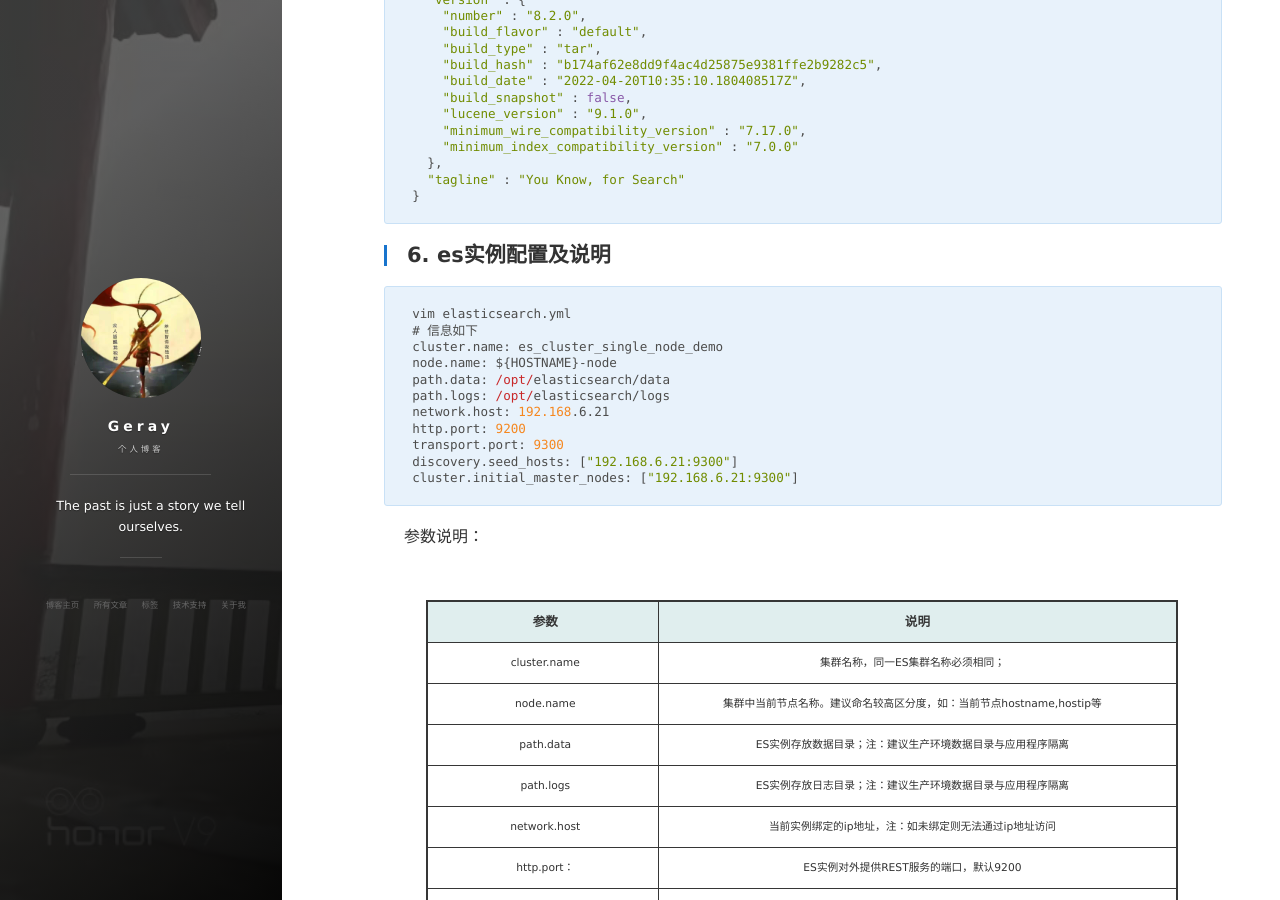
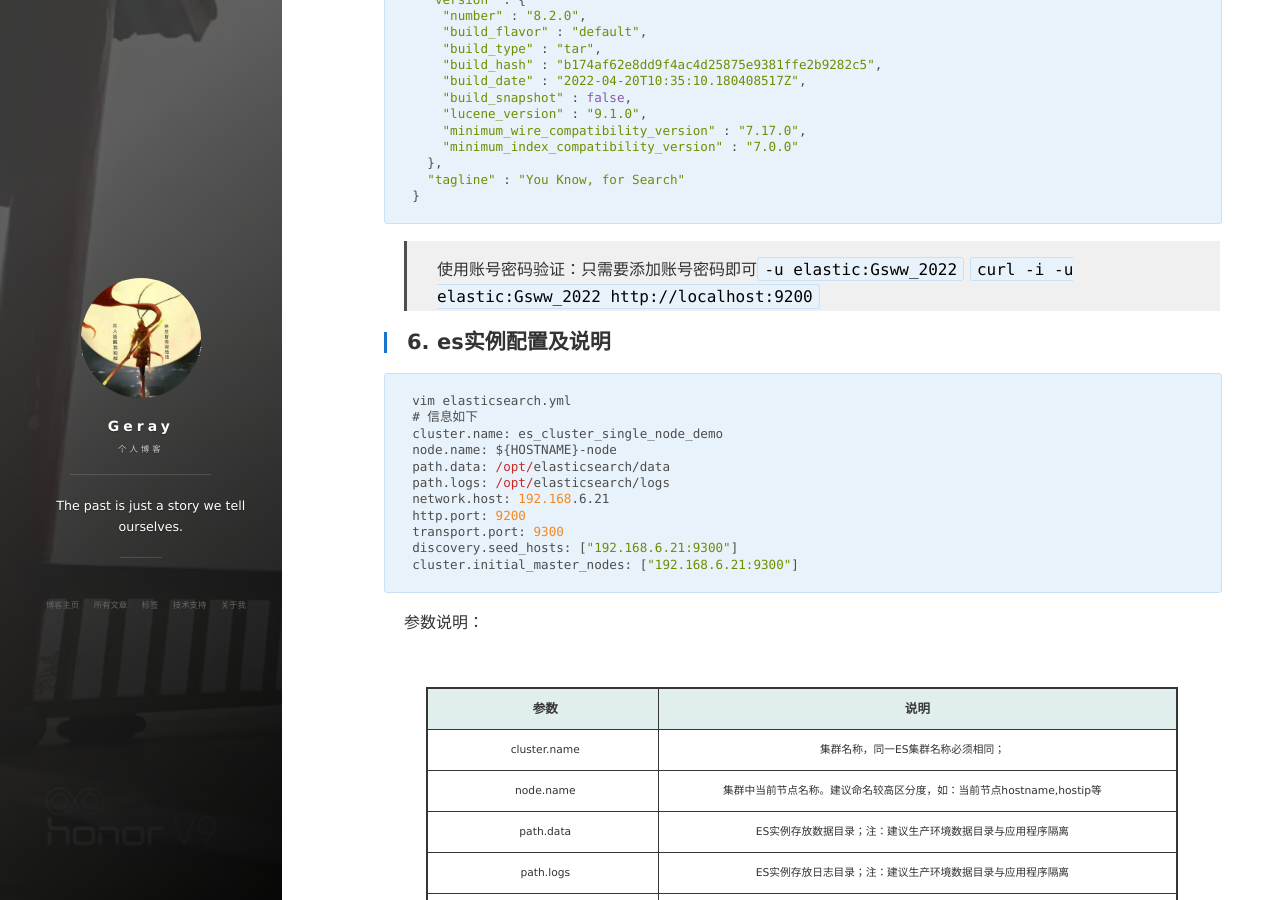
Before and after one commit to geray-zsg/geray-zsg.github.io, a Jekyll site: the page built from _posts/2022-5-31-中间件服务部署手册（单节点）-二进制版本或源码编译.md, in a window 1280 px wide and 900 px high, scrolled down 32360 px. Built offline with Jekyll 4.4.1, drawn with Linux system fonts in a browser that asks for light colours; nearby versions of some CDN libraries; comment, search, counter and statistics services are not loaded.

Commit message:
Update 2022-5-31-中间件服务部署手册（单节点）-二进制版本或源码编译.md

````diff
--- a/_posts/2022-5-31-中间件服务部署手册（单节点）-二进制版本或源码编译.md
+++ b/_posts/2022-5-31-中间件服务部署手册（单节点）-二进制版本或源码编译.md
@@ -1577,7 +1577,8 @@ curl -i http://localhost:9200
   "tagline" : "You Know, for Search"
 }
 ```
-
+> 使用账号密码验证：只需要添加账号密码即可`-u elastic:Gsww_2022`
+> `curl -i -u elastic:Gsww_2022 http://localhost:9200`
 
 
 ## 6. es实例配置及说明
````
